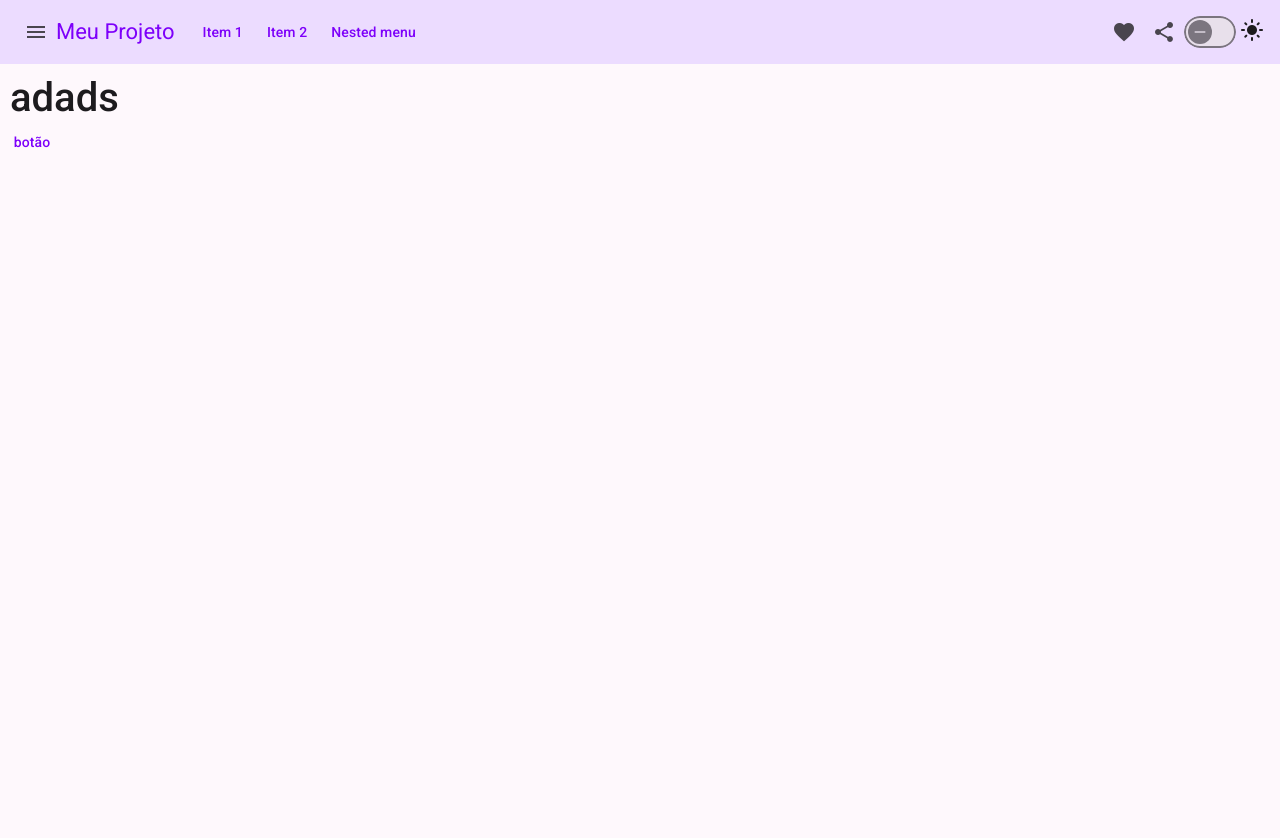
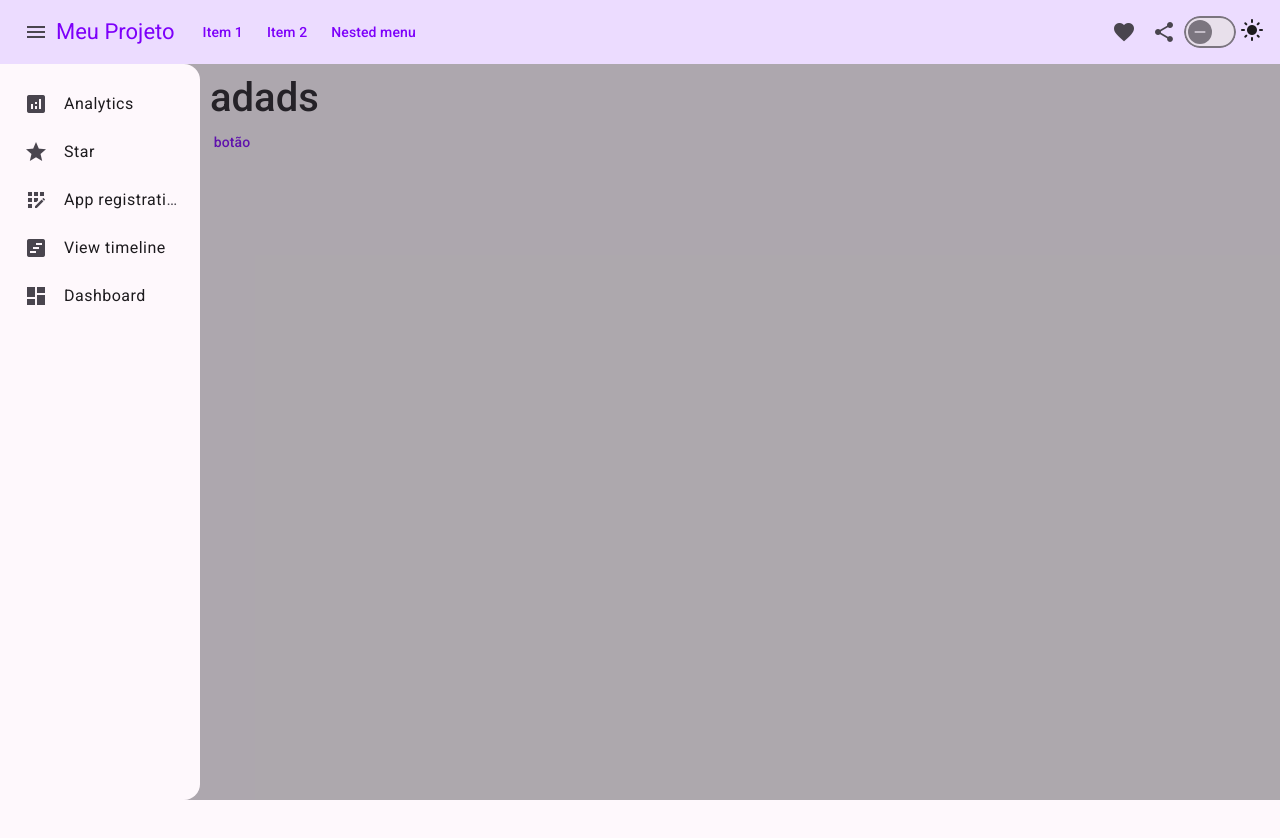
Before and after one commit to gerson-gs7/projeto-base-com-sidebar, an Angular app: page / in a window 1280 px wide. Both pictures are taken after a click on the button "menu". Shown: the top 838 px of the page. After the commit the page ends 800 px from the top, so only its background shows below. Built offline with nearby package versions, Linux system fonts and the light colour scheme.

Commit message:
feat: implements Sidenav

```diff
--- a/src/app/app.component.html
+++ b/src/app/app.component.html
@@ -1,4 +1,13 @@
 <app-toolbar></app-toolbar>
-<div class="content">
+<mat-sidenav-container (backdropClick)="sideNavService.toogleNav()">
+  <mat-sidenav
+    (keydown.escape)="sideNavService.toogleNav()"
+    class="sidenav-content ps-2 pt-2"
+    mode="push"
+    [opened]="IsOpen()"
+    ><app-custom-sidenav></app-custom-sidenav
+  ></mat-sidenav>
+  <mat-sidenav-content class="router-content">
     <router-outlet />
-</div>
+  </mat-sidenav-content>
+</mat-sidenav-container>
--- a/src/app/app.component.scss
+++ b/src/app/app.component.scss
@@ -3,3 +3,9 @@
   padding: 0;
   height: 100%;
 }
+.sidenav-content {
+  width: 200px;
+}
+.router-content {
+  height: calc(100vh - 64px);
+}
--- a/src/app/app.component.ts
+++ b/src/app/app.component.ts
@@ -1,13 +1,25 @@
-import { Component } from '@angular/core';
+import { Component, inject, Injectable, signal } from '@angular/core';
 import { RouterOutlet } from '@angular/router';
 import { ToolbarComponent } from './components/toolbar/toolbar.component';
+import { MatSidenavModule } from '@angular/material/sidenav';
+import { CustomSideNavComponent } from './components/sidebar/custom-sidenav.component';
 
 @Component({
   selector: 'app-root',
-  imports: [RouterOutlet, ToolbarComponent],
+  imports: [RouterOutlet, ToolbarComponent, MatSidenavModule, CustomSideNavComponent],
   templateUrl: './app.component.html',
   styleUrl: './app.component.scss',
 })
 export class AppComponent {
   title = 'projeto-base-com-sidebar';
+  sideNavService = inject(SideNavService);
+  IsOpen = this.sideNavService.IsOpen;
 }
+
+@Injectable({ providedIn: 'root' })
+export class SideNavService {
+  IsOpen = signal(false);
+  toogleNav() {
+    this.IsOpen.update((value) => !value);
+  }
+}
--- /dev/null
+++ b/src/app/components/sidebar/custom-sidenav.component.html
@@ -0,0 +1,6 @@
+<mat-nav-list>
+  <a mat-list-item *ngFor="let item of menuItems()">
+    <mat-icon matListItemIcon>{{ item.icon }}</mat-icon>
+    <span matListItemTitle>{{ item.label }}</span>
+  </a>
+</mat-nav-list>
--- /dev/null
+++ b/src/app/components/sidebar/custom-sidenav.component.scss
@@ -0,0 +1,10 @@
+.example-container {
+  margin: 2px;
+  border: 1px solid #555;
+}
+mat-drawer-content {
+  padding: 12px;
+  display: flex;
+  flex-direction: column;
+  align-items: flex-start;
+}
--- /dev/null
+++ b/src/app/components/sidebar/custom-sidenav.component.ts
@@ -0,0 +1,46 @@
+import { Component, signal } from '@angular/core';
+import { SharedModule } from '../../shared/shared.module';
+import { MatListModule } from '@angular/material/list';
+
+export interface MenuItem {
+  icon: string;
+  label: string;
+  route?: string;
+}
+
+@Component({
+  selector: 'app-custom-sidenav',
+  standalone: true,
+  imports: [SharedModule, MatListModule],
+  templateUrl: './custom-sidenav.component.html',
+  styleUrl: './custom-sidenav.component.scss',
+})
+export class CustomSideNavComponent {
+  menuItems = signal<MenuItem[]>([
+    {
+      icon: 'analytics',
+      label: 'Analytics',
+      route: '/analytics',
+    },
+    {
+      icon: 'star',
+      label: 'Star',
+      route: '/star',
+    },
+    {
+      icon: 'app_registration',
+      label: 'App registration',
+      route: '/app_registration',
+    },
+    {
+      icon: 'view_timeline',
+      label: 'View timeline',
+      route: '/view_timeline',
+    },
+    {
+      icon: 'dashboard',
+      label: 'Dashboard',
+      route: '/dashboard',
+    },
+  ]);
+}
--- a/src/app/components/toolbar/toolbar.component.html
+++ b/src/app/components/toolbar/toolbar.component.html
@@ -1,5 +1,10 @@
 <mat-toolbar>
-  <button mat-icon-button class="example-icon" aria-label="Example icon-button with menu icon">
+  <button
+    (click)="toogleNav()"
+    mat-icon-button
+    class="example-icon"
+    aria-label="Example icon-button with menu icon"
+  >
     <mat-icon>menu</mat-icon>
   </button>
   <span class="me-3">Meu Projeto</span>
--- a/src/app/components/toolbar/toolbar.component.ts
+++ b/src/app/components/toolbar/toolbar.component.ts
@@ -6,6 +6,7 @@ import { MatMenuModule } from '@angular/material/menu';
 import { MatSlideToggleModule } from '@angular/material/slide-toggle';
 import { MatToolbarModule } from '@angular/material/toolbar';
 import { SharedModule } from '../../shared/shared.module';
+import { SideNavService } from '../../app.component';
 
 @Component({
   selector: 'app-toolbar',
@@ -26,11 +27,14 @@ export class ToolbarComponent implements OnInit {
   isChecked = false;
   private renderer = inject(Renderer2);
   private document = inject(DOCUMENT);
+  private sideNavService = inject(SideNavService);
 
   ngOnInit(): void {
     console.log(this.isChecked);
   }
-
+  toogleNav() {
+    this.sideNavService.toogleNav();
+  }
   switchTheme() {
     console.log('mudou ' + this.isChecked);
 
```
Also changed, not shown: 1 other file (tests, documents, lock files or other folders).
